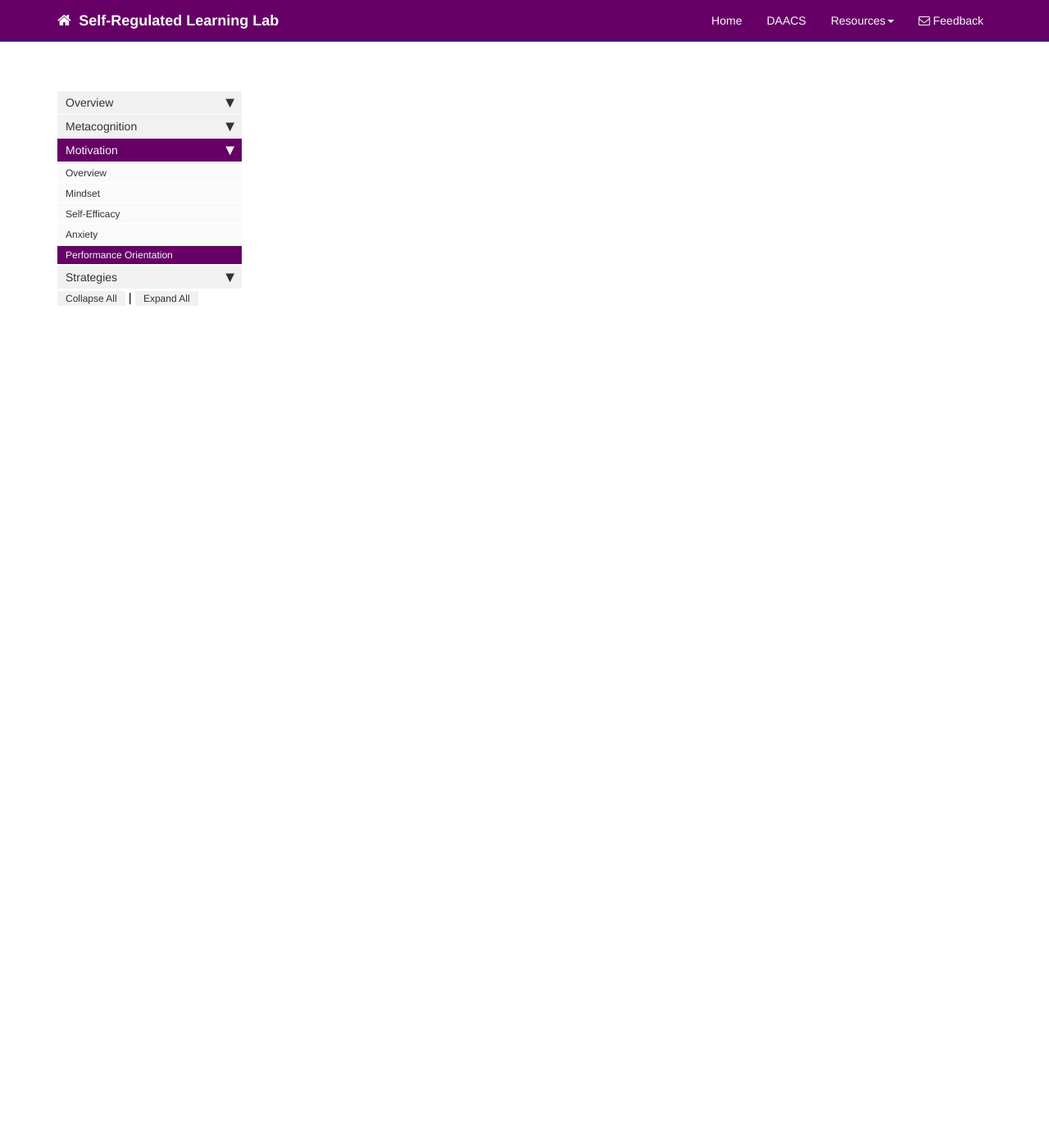
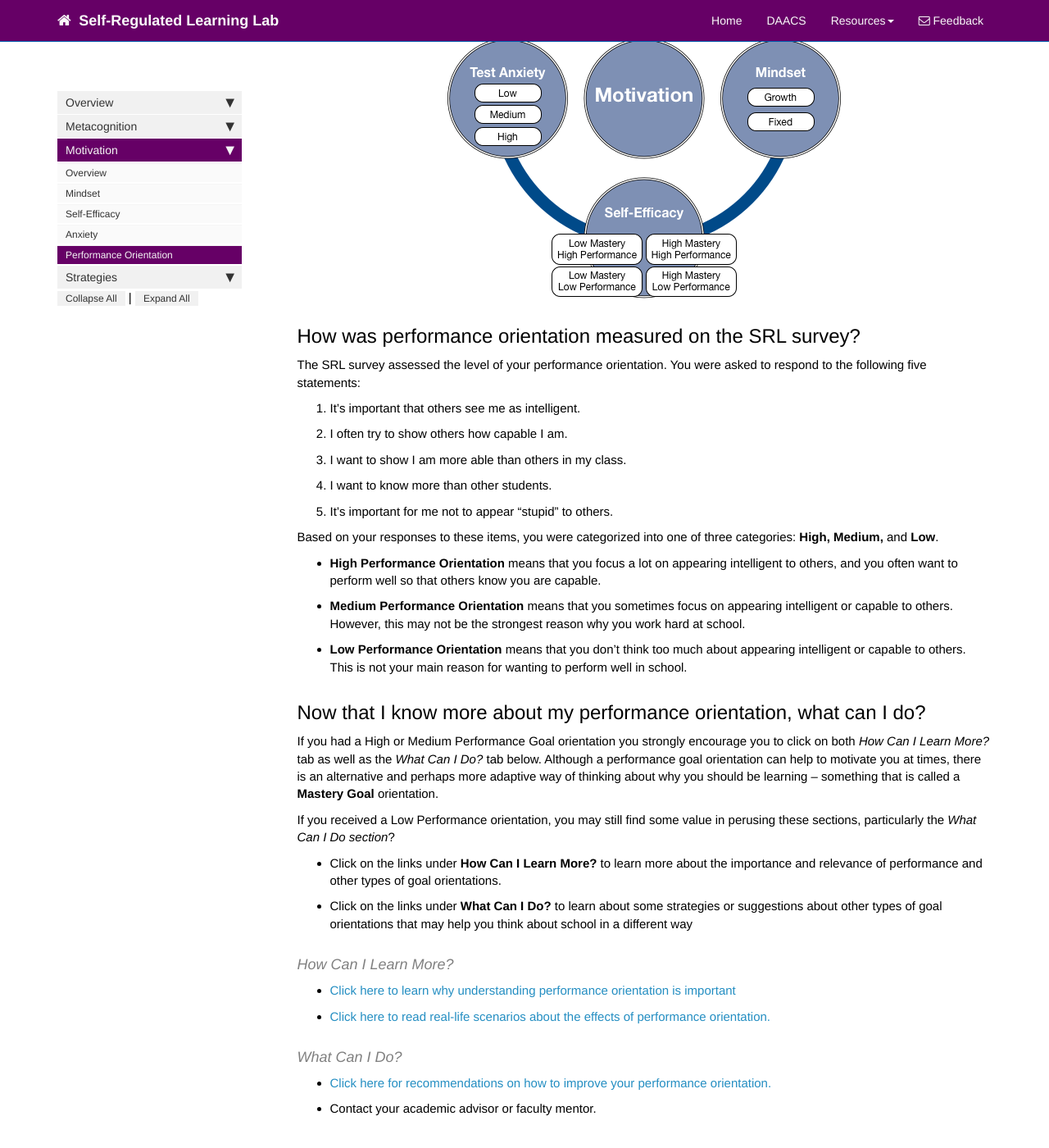
Before and after one commit to handrade11/SRL, a Jekyll site: the page built from docs/pages/motivation/performance_orientation.md, in a window 1280 px wide and 1400 px high, scrolled down 816 px. Shown: the whole window at 82% size. Built offline with Jekyll 4.4.1, drawn with Linux system fonts in a browser that asks for light colours; nearby versions of some CDN libraries; comment, search, counter and statistics services are not loaded; some of the changed text lies outside the part shown.

Commit message:
Added performance orientation.

```diff
--- a/docs/pages/motivation/performance_orientation.md
+++ b/docs/pages/motivation/performance_orientation.md
@@ -7,3 +7,61 @@ permalink: performance_orientation.html
 folder: motivation
 toc: false
 ---
+
+<ul class="breadcrumb">
+    <li><a href="index.html">Home</a></li>
+    <li><a href="motivation_overview.html">Motivation</a></li>
+    <li class="active">Performance Orientation</li>
+</ul>
+
+
+
+## What is Performance Orientation?
+
+Have you ever wondered certain things like, “Why am I working hard in this course?” or “What is it that pushes me to do try to perform well on something?” Learners can have many different reasons why they choose to engage in or work hard at a learning task – something educational psychologists call **goal orientation.** One type of goal orientation is a **performance orientation.** Learners with this type of orientation often want to perform well because they want to demonstrate that they are intelligent or capable. Whether they consciously think about it or not, these types of learners believe things like, “I am working hard in this course so that the professor thinks I’m intelligent” or “My primary focus is to do well on this project so that I get a high grade.” These learners tend to focus on the ***outcome*** (grades, recognition) of the learning task, and they often measure success by comparing themselves to others.
+
+> Janet was studying very hard for the midterm exam in her Introductory Psychology course. “I’d better do the optional recommended readings before the test,” she thought, “I want to be really prepared so that I get one of the highest grades in my class.” Janet is very concerned about getting a high grade because she does not want her professor or family to think that she is dumb. After receiving her grade, the first thing she does is check the class average to compare her performance to others.
+
+<center><img src='images/motivation.png' alt='Motivation' /></center>
+
+## How was performance orientation measured on the SRL survey?
+
+The SRL survey assessed the level of your performance orientation. You were asked to respond to the following five statements:
+
+1. It's important that others see me as intelligent.
+2. I often try to show others how capable I am.
+3. I want to show I am more able than others in my class.
+4. I want to know more than other students.
+5. It's important for me not to appear “stupid” to others.
+
+Based on your responses to these items, you were categorized into one of three categories: **High, Medium,** and **Low**.
+
+* **High Performance Orientation** means that you focus a lot on appearing intelligent to others, and you often want to perform well so that others know you are capable.
+
+* **Medium Performance Orientation** means that you sometimes focus on appearing intelligent or capable to others. However, this may not be the strongest reason why you work hard at school.
+
+* **Low Performance Orientation** means that you don’t think too much about appearing intelligent or capable to others. This is not your main reason for wanting to perform well in school.
+
+## Now that I know more about my performance orientation, what can I do?
+
+If you had a High or Medium Performance Goal orientation you strongly encourage you to click on both *How Can I Learn More?* tab as well as the *What Can I Do?* tab below. Although a performance goal orientation can help to motivate you at times, there is an alternative and perhaps more adaptive way of thinking about why you should be learning – something that is called a **Mastery Goal** orientation.
+
+If you received a Low Performance orientation, you may still find some value in perusing these sections, particularly the *What Can I Do section*?
+
+* Click on the links under **How Can I Learn More?** to learn more about the importance and relevance of performance and other types of goal orientations.
+
+* Click on the links under **What Can I Do?** to learn about some strategies or suggestions about other types of goal orientations that may help you think about school in a different way
+
+
+#### How Can I Learn More?
+
+* [Click here to learn why
+understanding performance orientation is important
+](performance_orientation_influence.html)
+* [Click here to read real-life scenarios about the effects of performance orientation.](performance_orientation_profile.html)
+
+
+#### What Can I Do?
+
+* [Click here for recommendations on how to improve your performance orientation.](performance_orientation_recommendations.html)
+* Contact your academic advisor or faculty mentor.
```
Also changed, not shown: docs/pages/motivation/motivation_overview.md (+3 -4 lines), docs/pages/motivation/performance_orientation_influence.md (added, +31 -0 lines), docs/pages/motivation/performance_orientation_profile.md (added, +39 -0 lines), docs/pages/motivation/performance_orientation_recommendations.md (added, +77 -0 lines), docs/pages/motivation/self-efficacy_recommendations.md (+1 -1 lines), docs/images/performance_orientation_influence.png (added), docs/images/performance_orientation_recommendations.png (added).
